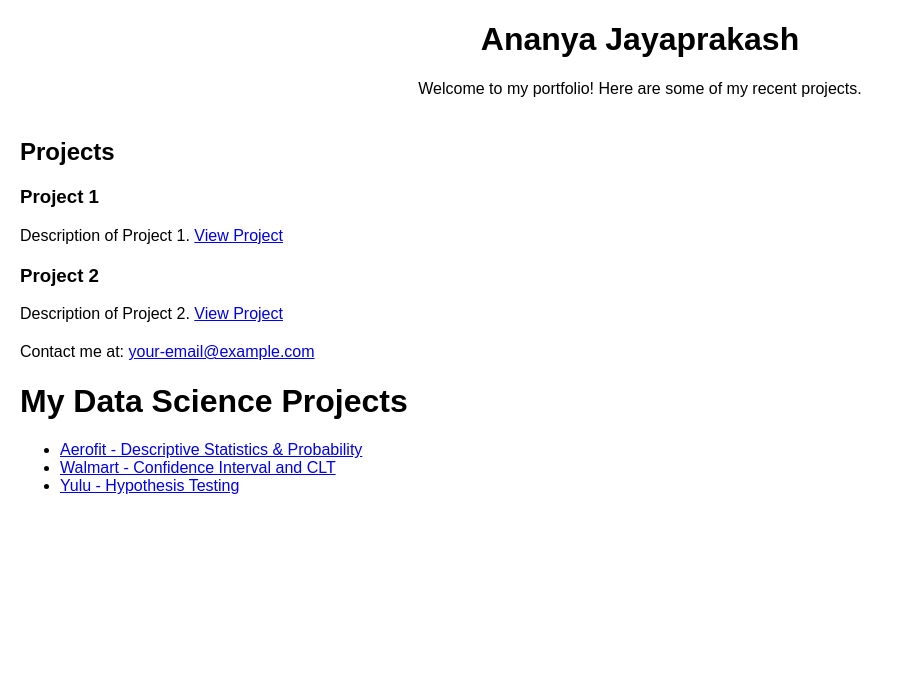
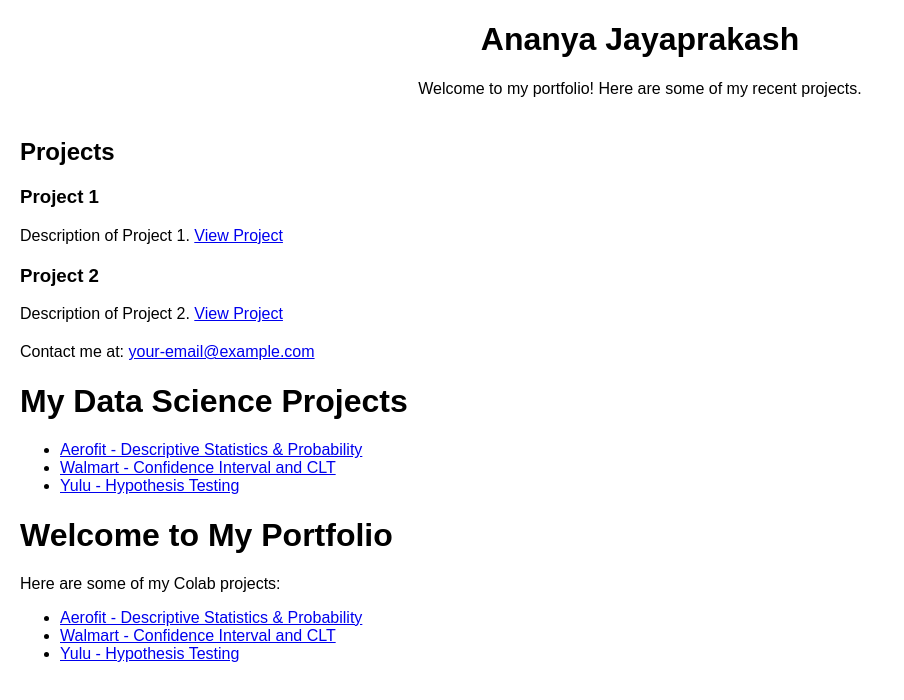
Before and after one commit to ananyajayaprakash13/ananyajayaprakash13.github.io, a plain HTML site: page index.html in a window 1280 px wide. Shown: the whole page, without its empty margins (0-904 px from the left). Drawn offline with Linux system fonts and the light colour scheme.

Commit message:
Add links to Colab notebooks

```diff
--- a/index.html
+++ b/index.html
@@ -48,3 +48,18 @@
     </ul>
 </body>
 </html>
+<!DOCTYPE html>
+<html>
+<head>
+    <title>Ananya Jayaprakash - Portfolio</title>
+</head>
+<body>
+    <h1>Welcome to My Portfolio</h1>
+    <p>Here are some of my Colab projects:</p>
+    <ul>
+        <li><a href="https://colab.research.google.com/drive/1W-webNxkfKnYvYIbG2Vqng5KmNVFQPji?usp=sharing" target="_blank">Aerofit - Descriptive Statistics & Probability</a></li>
+        <li><a href="https://colab.research.google.com/drive/1BQlrFzw5BADEKOGZuyto6aIrDR9zns93?usp=sharing" target="_blank">Walmart - Confidence Interval and CLT</a></li>
+        <li><a href="https://colab.research.google.com/drive/1teh-5anzc9vdsEVSIZXaNuP4aQ-dEfjP?usp=sharing" target="_blank">Yulu - Hypothesis Testing</a></li>
+    </ul>
+</body>
+</html>
```
